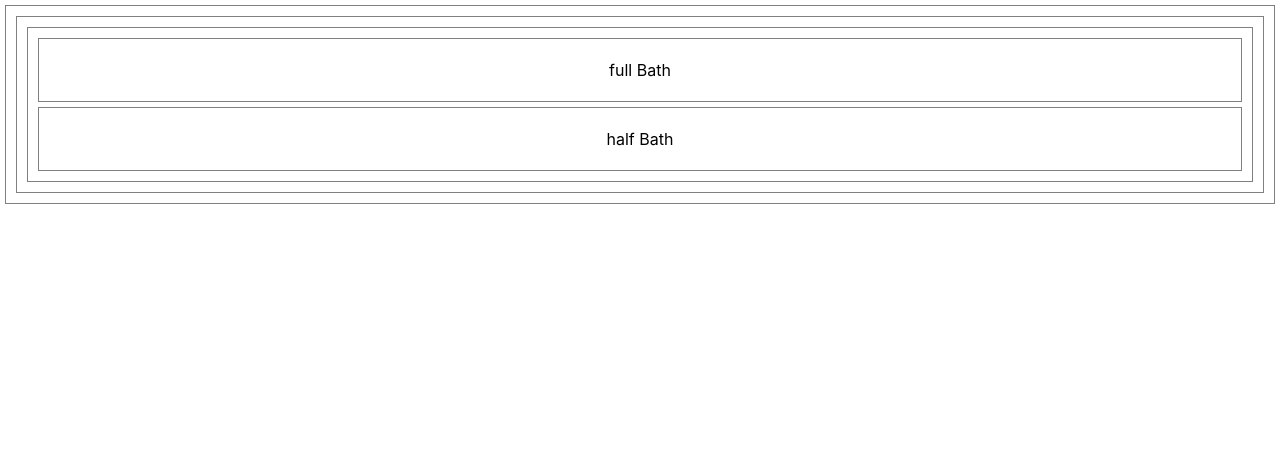
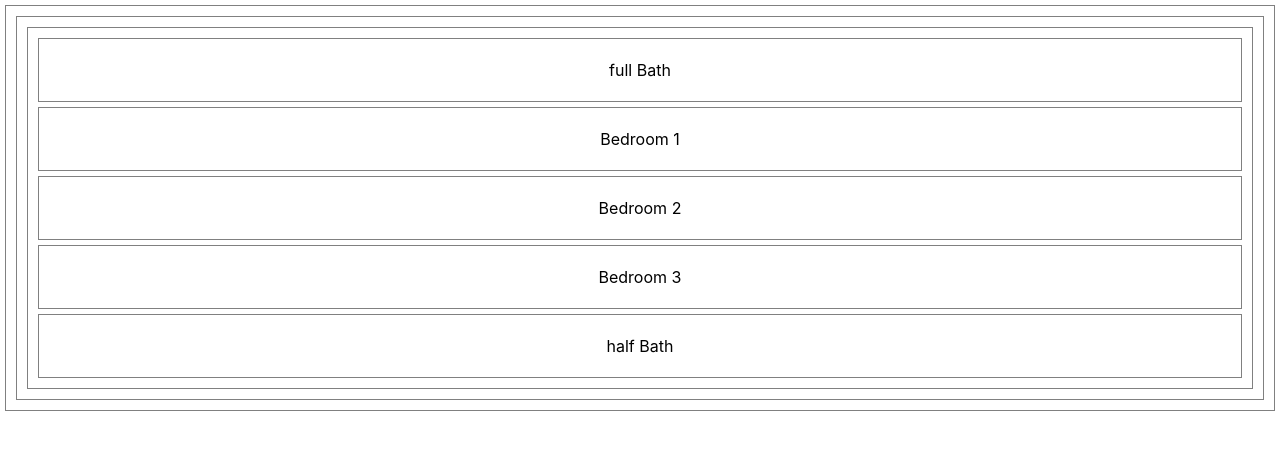
Before and after one commit to Madfarm/floor-plan, a React (Create React App) app: page / in a window 1280 px wide. Shown: the top 450 px of the page. Built offline with nearby package versions, Linux system fonts and the light colour scheme.

Commit message:
Add bedroom component and dynamic bedroom name generation

```diff
--- a/src/components/FloorPlan/Bedroom/Bedroom.tsx
+++ b/src/components/FloorPlan/Bedroom/Bedroom.tsx
@@ -6,7 +6,7 @@ type BedroomProps = {
 export default function Bedroom({ bedNum }: BedroomProps){
     return (
         <div>
-
+            <p>Bedroom {bedNum}</p>
         </div>
     )
 }
--- a/src/components/FloorPlan/FloorPlan.tsx
+++ b/src/components/FloorPlan/FloorPlan.tsx
@@ -1,12 +1,19 @@
+import React from "react";
 import Bath from "./Bath/Bath"
+import Bedroom from "./Bedroom/Bedroom";
 
 export default function FloorPlan() {
-    let bedrooms: number = 3;
+    let totalBedrooms: number = 3;
+    let bedrooms: React.ReactElement[] = [];
+
+    for(let i=0; i < totalBedrooms; i++){
+        bedrooms.push(<Bedroom bedNum={i+1} />)
+    }
 
     return (
         <div>
             <Bath size="full" />
-
+            {bedrooms}
 
             <Bath size="half" />
         </div>
```
